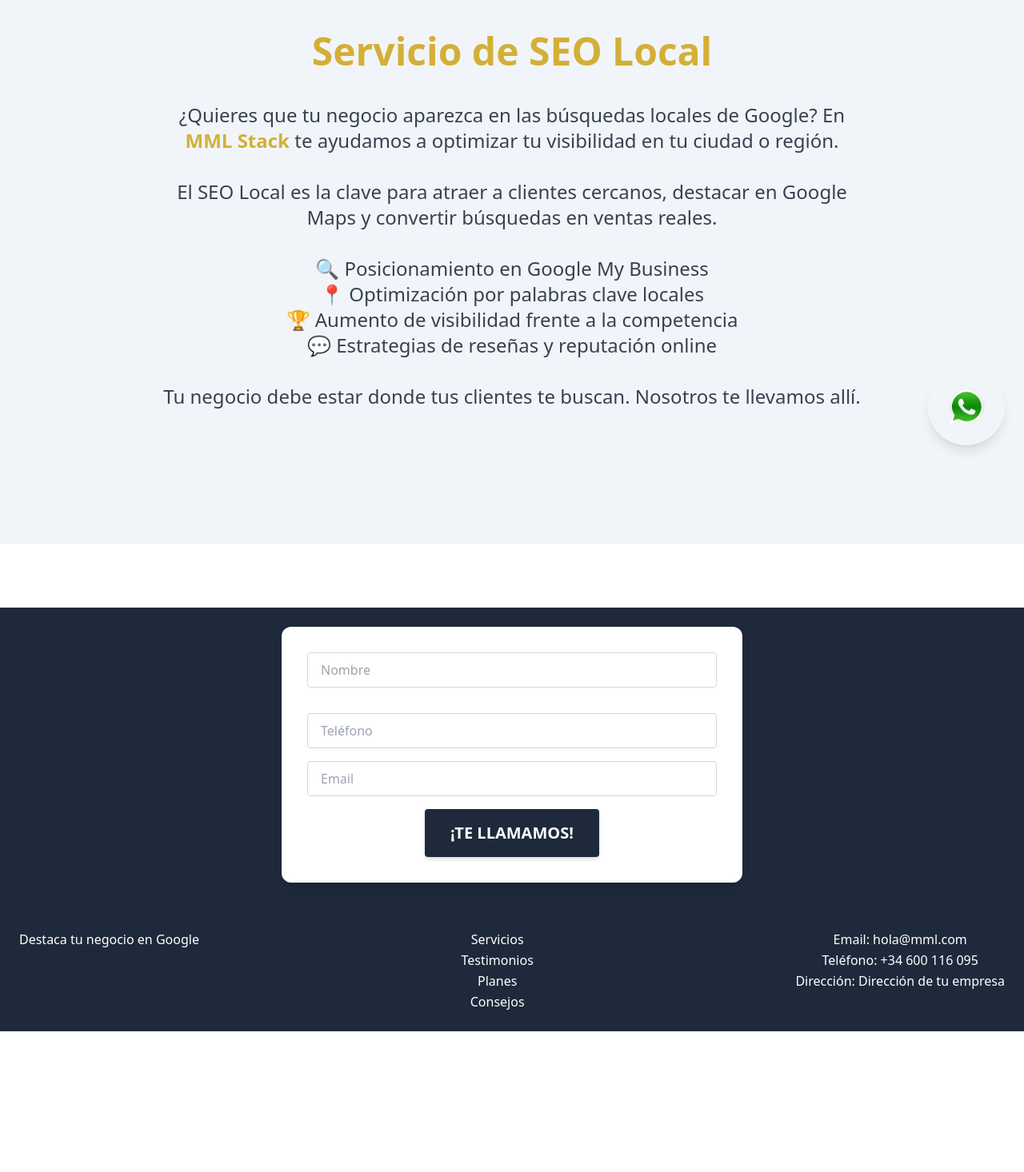
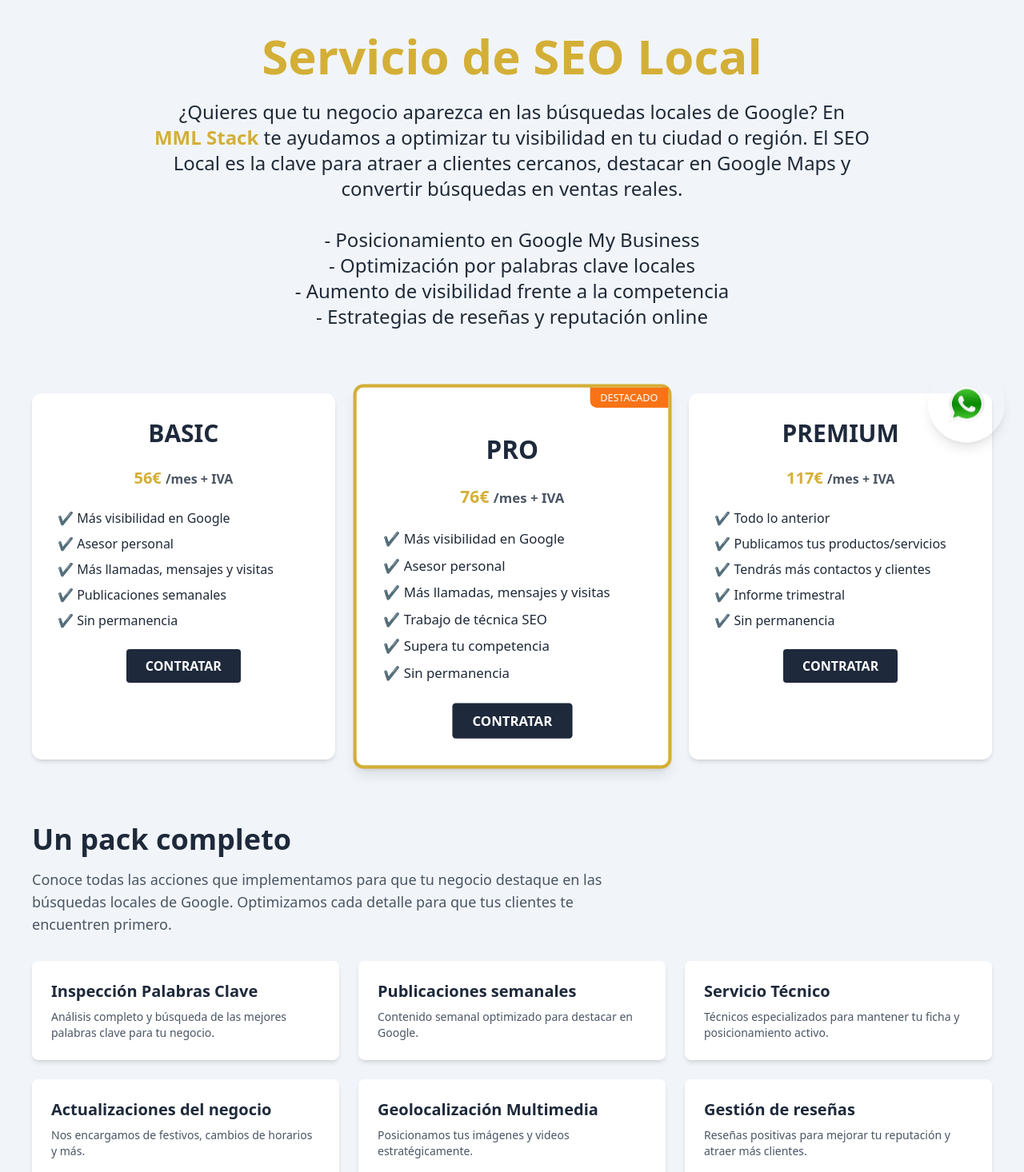
Before and after one commit to MarianDark/mml-website, a React (Vite) app in the folder frontend/: page /servicios/seo in a window 1280 px wide. Shown: the part 200-1666 px from the top of the page at 80% size. Before the commit the page ends 1490 px from the top, so only its background shows below. Built offline with nearby package versions, Linux system fonts and the light colour scheme.

Commit message:
Update SEO plans section with consistent button styling and hover effect

```diff
--- a/frontend/src/pages/Ecommerce.jsx
+++ b/frontend/src/pages/Ecommerce.jsx
@@ -19,9 +19,9 @@ export default function Ecommerce() {
           whileInView={{ opacity: 1, y: 0 }}
           transition={{ delay: 0.2, duration: 0.8 }}
         >
-          💼 Convierte tu negocio en una tienda online totalmente funcional, moderna y optimizada para vender. <br />
-          🛒 Te ofrecemos soluciones de comercio electrónico personalizadas con carrito, pasarelas de pago, panel de productos y control de stock. <br />
-          📊 Además, integramos herramientas analíticas para que puedas medir tus resultados y escalar tu negocio.
+          -Convierte tu negocio en una tienda online totalmente funcional, moderna y optimizada para vender. <br />
+          -Te ofrecemos soluciones de comercio electrónico personalizadas con carrito, pasarelas de pago, panel de productos y control de stock. <br />
+          -Además, integramos herramientas analíticas para que puedas medir tus resultados y escalar tu negocio.
           <br /><br />
           En <strong className="text-mmlgold">MML Stack</strong> diseñamos tu tienda como si fuera nuestra.
         </motion.p>
--- a/frontend/src/pages/Home.jsx
+++ b/frontend/src/pages/Home.jsx
@@ -134,21 +134,28 @@ export default function Home() {
 
  {/* CONTADOR */}
 <motion.section
-        className="bg-orange-50 py-8 px-3 md:px-6 text-center"
+  className="bg-orange-50 py-6 px-2 md:px-4 text-center"
   initial={{ opacity: 0, y: 30 }}
   whileInView={{ opacity: 1, y: 0 }}
   transition={{ duration: 0.6 }}
   viewport={{ once: true }}
 >
-        <h2 className="text-2xl md:text-4xl font-bold mb-4">
+  <h2 className="text-xl md:text-3xl font-bold mb-4">
     Nuestra Experiencia
   </h2>
-        <div className="grid gap-4 md:grid-cols-3">
+  <div className="grid gap-3 md:grid-cols-3 text-sm md:text-base">
+  <div className="text-sm md:text-lg">
     <Counter label="Clientes Felices" target={34} />
+  </div>
+  <div className="text-sm md:text-lg">
     <Counter label="Proyectos Web" target={28} />
+  </div>
+  <div className="text-sm md:text-lg">
     <Counter label="Años de Experiencia" target={2} />
   </div>
+</div>
 </motion.section>
+
     </div>
   );
 }
--- a/frontend/src/pages/Nosotros.jsx
+++ b/frontend/src/pages/Nosotros.jsx
@@ -30,9 +30,9 @@ export default function Nosotros() {
           <br /><br />
           En <strong>MML Stack</strong>, creemos que una página web es mucho más que una vitrina:
           <br />
-          ✨ Es tu carta de presentación al mundo. <br />
-          📣 Es la voz de tu negocio cuando tú no estás. <br />
-          💻 Es tu oficina virtual, abierta 24/7.
+         -Es tu carta de presentación al mundo. <br />
+         -Es la voz de tu negocio cuando tú no estás. <br />
+         -Es tu oficina virtual, abierta 24/7.
           <br /><br />
           Confía en nosotros para diseñar no solo tu sitio, sino{" "}
           <span className="font-semibold text-mmlgold">una experiencia digital completa</span> que impulse tu crecimiento y haga que tu marca deje huella.
--- a/frontend/src/pages/RedesSociales.jsx
+++ b/frontend/src/pages/RedesSociales.jsx
@@ -21,9 +21,9 @@ export default function RedesSociales() {
         >
           En <strong className="text-mmlgold">MML Stack</strong> no solo creamos contenido, creamos comunidad.
           <br /><br />
-          📸 Diseñamos estrategias efectivas para conectar con tu audiencia. <br />
-          🧠 Gestionamos tus perfiles con enfoque estratégico y creatividad. <br />
-          📈 Generamos contenido visual atractivo, optimizado para aumentar el alcance, la interacción y el valor de tu marca.
+          -Diseñamos estrategias efectivas para conectar con tu audiencia. <br />
+          -Gestionamos tus perfiles con enfoque estratégico y creatividad. <br />
+          -Generamos contenido visual atractivo, optimizado para aumentar el alcance, la interacción y el valor de tu marca.
           <br /><br />
           Confía en nosotros para llevar tus redes sociales al siguiente nivel y convertir seguidores en clientes reales.
         </motion.p>
--- a/frontend/src/pages/Seo.jsx
+++ b/frontend/src/pages/Seo.jsx
@@ -1,36 +1,155 @@
 import { motion } from "framer-motion";
+import { useRef, useEffect, useState } from "react";
 
 export default function Seo() {
+  const planesRef = useRef(null);
+  const [resaltarPro, setResaltarPro] = useState(false);
+
+  const scrollToPlanes = () => {
+    if (planesRef.current) {
+      planesRef.current.scrollIntoView({ behavior: "smooth", block: "center" });
+      setResaltarPro(true);
+      setTimeout(() => setResaltarPro(false), 3000);
+    }
+  };
+
+  useEffect(() => {
+    if (window.location.hash === "#planes-seo") {
+      scrollToPlanes();
+    }
+  }, []);
+
   return (
-    <section className="pt-40 px-6 bg-slate-100 text-gray-800 font-sans min-h-screen">
-      <div className="max-w-4xl mx-auto text-center">
-        <motion.h2
-          className="text-4xl md:text-5xl font-bold mb-10 text-mmlgold"
+    <section className="pt-40 px-4 md:px-10 bg-slate-100 text-gray-800 font-sans min-h-screen">
+      <div className="max-w-7xl mx-auto text-center space-y-20">
+
+        {/* Título y descripción */}
+        <motion.div
           initial={{ opacity: 0, y: 40 }}
           whileInView={{ opacity: 1, y: 0 }}
           transition={{ duration: 0.6 }}
         >
-          Servicio de SEO Local
-        </motion.h2>
+          <h2 className="text-4xl md:text-6xl font-bold text-mmlgold mb-6">
+            Servicio de SEO Local
+          </h2>
+          <p className="text-xl md:text-2xl leading-relaxed max-w-4xl mx-auto">
+            ¿Quieres que tu negocio aparezca en las búsquedas locales de Google?
+            En <span className="font-bold text-mmlgold">MML Stack</span> te ayudamos a optimizar tu visibilidad en tu ciudad o región.
+            El SEO Local es la clave para atraer a clientes cercanos, destacar en Google Maps y convertir búsquedas en ventas reales.
+            <br /><br />
+            - Posicionamiento en Google My Business<br />
+            - Optimización por palabras clave locales<br />
+            - Aumento de visibilidad frente a la competencia<br />
+            - Estrategias de reseñas y reputación online
+          </p>
+        </motion.div>
 
-        <motion.p
-          className="text-xl md:text-2xl text-gray-700 leading-relaxed space-y-4"
-          initial={{ opacity: 0, y: 40 }}
+{/* Planes de precios */}
+<motion.div
+  ref={planesRef}
+  id="planes-seo"
+  className="grid gap-8 md:grid-cols-3"
+  initial={{ opacity: 0, y: 40 }}
+  whileInView={{ opacity: 1, y: 0 }}
+  transition={{ delay: 0.2, duration: 0.8 }}
+>
+  {/* BASIC */}
+  <div className="bg-white p-8 rounded-xl shadow-md text-center space-y-6">
+    <h3 className="text-3xl font-bold text-slate-800">BASIC</h3>
+    <p className="text-xl text-mmlgold font-bold">
+      56€ <span className="text-base text-gray-600">/mes + IVA</span>
+    </p>
+    <ul className="text-left space-y-2 text-sm md:text-base">
+      <li>✔️ Más visibilidad en Google</li>
+      <li>✔️ Asesor personal</li>
+      <li>✔️ Más llamadas, mensajes y visitas</li>
+      <li>✔️ Publicaciones semanales</li>
+      <li>✔️ Sin permanencia</li>
+    </ul>
+    <button className="bg-slate-800 text-white font-semibold px-6 py-2 rounded transition hover:text-mmlgold">
+      CONTRATAR
+    </button>
+  </div>
+
+  {/* PRO DESTACADO */}
+  <div className={`bg-white p-8 rounded-xl shadow-lg border-4 border-mmlgold relative text-center space-y-6 transform transition ${resaltarPro ? "scale-110 ring-4 ring-mmlgold" : "scale-105"}`}>
+    <span className="absolute top-0 right-0 bg-orange-500 text-white text-xs px-3 py-1 rounded-bl-lg">
+      DESTACADO
+    </span>
+    <h3 className="text-3xl font-bold text-slate-800">PRO</h3>
+    <p className="text-xl text-mmlgold font-bold">
+      76€ <span className="text-base text-gray-600">/mes + IVA</span>
+    </p>
+    <ul className="text-left space-y-2 text-sm md:text-base">
+      <li>✔️ Más visibilidad en Google</li>
+      <li>✔️ Asesor personal</li>
+      <li>✔️ Más llamadas, mensajes y visitas</li>
+      <li>✔️ Trabajo de técnica SEO</li>
+      <li>✔️ Supera tu competencia</li>
+      <li>✔️ Sin permanencia</li>
+    </ul>
+    <button className="bg-slate-800 text-white font-semibold px-6 py-2 rounded transition hover:text-mmlgold">
+      CONTRATAR
+    </button>
+  </div>
+
+  {/* PREMIUM */}
+  <div className="bg-white p-8 rounded-xl shadow-md text-center space-y-6">
+    <h3 className="text-3xl font-bold text-slate-800">PREMIUM</h3>
+    <p className="text-xl text-mmlgold font-bold">
+      117€ <span className="text-base text-gray-600">/mes + IVA</span>
+    </p>
+    <ul className="text-left space-y-2 text-sm md:text-base">
+      <li>✔️ Todo lo anterior</li>
+      <li>✔️ Publicamos tus productos/servicios</li>
+      <li>✔️ Tendrás más contactos y clientes</li>
+      <li>✔️ Informe trimestral</li>
+      <li>✔️ Sin permanencia</li>
+    </ul>
+    <button className="bg-slate-800 text-white font-semibold px-6 py-2 rounded transition hover:text-mmlgold">
+      CONTRATAR
+    </button>
+  </div>
+</motion.div>
+
+
+        {/* Extras + Botón scroll */}
+        <motion.div
+          className="text-left"
+          initial={{ opacity: 0, y: 30 }}
           whileInView={{ opacity: 1, y: 0 }}
-          transition={{ delay: 0.2, duration: 0.8 }}
+          transition={{ duration: 0.6 }}
         >
-          ¿Quieres que tu negocio aparezca en las búsquedas locales de Google? En{" "}
-          <span className="font-bold text-mmlgold">MML Stack</span> te ayudamos a optimizar tu visibilidad en tu ciudad o región.
-          <br /><br />
-          El SEO Local es la clave para atraer a clientes cercanos, destacar en Google Maps y convertir búsquedas en ventas reales.
-          <br /><br />
-          🔍 Posicionamiento en Google My Business<br />
-          📍 Optimización por palabras clave locales<br />
-          🏆 Aumento de visibilidad frente a la competencia<br />
-          💬 Estrategias de reseñas y reputación online
-          <br /><br />
-          Tu negocio debe estar donde tus clientes te buscan. Nosotros te llevamos allí.
-        </motion.p>
+          <h3 className="text-4xl font-bold text-slate-800 mb-4">Un pack completo</h3>
+          <p className="text-gray-600 mb-8 text-lg max-w-3xl">
+            Conoce todas las acciones que implementamos para que tu negocio destaque en las búsquedas locales de Google. Optimizamos cada detalle para que tus clientes te encuentren primero.
+          </p>
+          <div className="grid grid-cols-1 md:grid-cols-3 gap-6">
+            {[
+              { title: "Inspección Palabras Clave", desc: "Análisis completo y búsqueda de las mejores palabras clave para tu negocio." },
+              { title: "Publicaciones semanales", desc: "Contenido semanal optimizado para destacar en Google." },
+              { title: "Servicio Técnico", desc: "Técnicos especializados para mantener tu ficha y posicionamiento activo." },
+              { title: "Actualizaciones del negocio", desc: "Nos encargamos de festivos, cambios de horarios y más." },
+              { title: "Geolocalización Multimedia", desc: "Posicionamos tus imágenes y videos estratégicamente." },
+              { title: "Gestión de reseñas", desc: "Reseñas positivas para mejorar tu reputación y atraer más clientes." },
+            ].map((item, idx) => (
+              <div key={idx} className="bg-white p-6 rounded-lg shadow-md">
+                <h4 className="text-xl font-semibold mb-2 text-slate-800">{item.title}</h4>
+                <p className="text-gray-600 text-sm">{item.desc}</p>
+              </div>
+            ))}
+          </div>
+
+          {/* Botón scroll a planes */}
+          <div className="text-center mt-10">
+            <button
+              onClick={scrollToPlanes}
+              className="bg-slate-800 text-white font-semibold px-8 py-3 rounded-md text-lg transition hover:text-mmlgold"
+            >
+              LO QUIERO!
+            </button>
+          </div>
+        </motion.div>
       </div>
     </section>
   );
```
Lines whose indentation alone changed are shown as unchanged.
